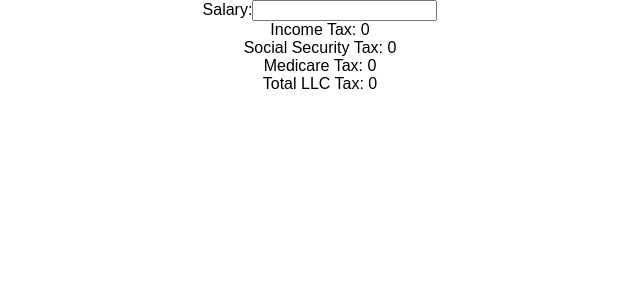
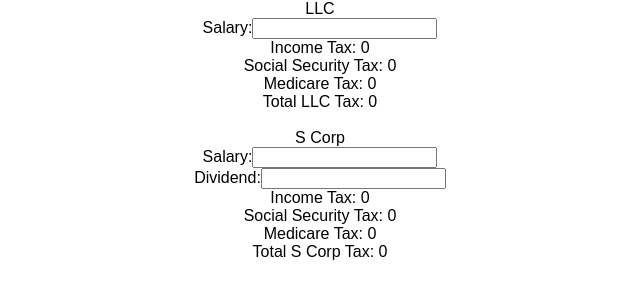
Before and after one commit to brntsllvn/llcors, a React (Create React App) app: page / in a window 1280 px wide. Shown: the top 300 px of the page, without its empty margins (320-960 px from the left). Built offline with nearby package versions, Linux system fonts and the light colour scheme.

Commit message:
add stateful calculations for s corp

```diff
--- a/src/App.js
+++ b/src/App.js
@@ -18,34 +18,34 @@ function calculateTax(income, taxTableKey) {
   return taxableIncome * taxRate;
 }
 
-// function calculateSCorpTax(sCorpIncome, sCorpDividend, taxTableKey) {
-//   if (!sCorpIncome && !sCorpDividend) {
-//     return 0;
-//   }
-//   if (!sCorpIncome) {
-//     sCorpIncome = 0;
-//   }
-//   if (!sCorpDividend) {
-//     sCorpDividend = 0;
-//   }
-//   var taxRate = getTaxRate(taxTableKey);
-//   var taxableIncome = getSCorpTaxableIncome(sCorpIncome, sCorpDividend, taxTableKey);
-//   return taxableIncome * taxRate;
-// }
+function calculateSCorpTax(sCorpIncome, sCorpDividend, taxTableKey) {
+  if (!sCorpIncome && !sCorpDividend) {
+    return 0;
+  }
+  if (!sCorpIncome) {
+    sCorpIncome = 0;
+  }
+  if (!sCorpDividend) {
+    sCorpDividend = 0;
+  }
+  var taxRate = getTaxRate(taxTableKey);
+  var taxableIncome = getSCorpTaxableIncome(sCorpIncome, sCorpDividend, taxTableKey);
+  return taxableIncome * taxRate;
+}
 
 function getTaxableIncome(income, taxName) {
   return taxName === 'social security' ? getSocialSecurityTax(income) : income;
 }
 
-// function getSCorpTaxableIncome(sCorpIncome, sCorpDividend, taxName) {
-//   if (taxName === 'medicare') {
-//     return sCorpIncome;
-//   } else if (taxName === 'social security') {
-//     return getSocialSecurityTax(sCorpIncome);
-//   } else {
-//     return sCorpIncome + sCorpDividend;
-//   }
-// }
+function getSCorpTaxableIncome(sCorpIncome, sCorpDividend, taxName) {
+  if (taxName === 'medicare') {
+    return sCorpIncome;
+  } else if (taxName === 'social security') {
+    return getSocialSecurityTax(sCorpIncome);
+  } else {
+    return sCorpIncome + sCorpDividend;
+  }
+}
 
 function getSocialSecurityTax(income) {
   return Math.min(128400, income);
@@ -97,17 +97,35 @@ class TaxForm extends Component {
     });
   }
 
-  // updateSCorpIncome(event) {
-  //   this.setState({
-  //     sCorpIncome: event.target.valueAsNumber
-  //   })
-  // }
+  updateSCorpTaxWithSalary = event => {
+    var updatedIncome = event.target.valueAsNumber;
+    var sCorpIncomeTax = calculateSCorpTax(updatedIncome, this.state.sCorpDividend, 'income');
+    var sCorpSocialSecurityTax = calculateSCorpTax(updatedIncome, this.state.sCorpDividend, 'social security');
+    var sCorpMedicareTax = calculateSCorpTax(updatedIncome, this.state.sCorpDividend, 'medicare');
+    var sCorpTotalTax = sCorpIncomeTax + sCorpSocialSecurityTax + sCorpMedicareTax;
+    this.setState({
+      sCorpIncome: updatedIncome,
+      sCorpIncomeTax: sCorpIncomeTax,
+      sCorpSocialSecurityTax: sCorpSocialSecurityTax,
+      sCorpMedicareTax: sCorpMedicareTax,
+      sCorpTotalTax: sCorpTotalTax
+    })
+  }
 
-  // updateSCorpDividend(event) {
-  //   this.setState({
-  //     sCorpDividend: event.target.valueAsNumber
-  //   })
-  // }
+  updateSCorpTaxWithDividend = event => {
+    var updatedDividend = event.target.valueAsNumber;
+    var sCorpIncomeTax = calculateSCorpTax(this.state.sCorpIncome, updatedDividend, 'income');
+    var sCorpSocialSecurityTax = calculateSCorpTax(this.state.sCorpIncome, updatedDividend, 'social security');
+    var sCorpMedicareTax = calculateSCorpTax(this.state.sCorpIncome, updatedDividend, 'medicare');
+    var sCorpTotalTax = sCorpIncomeTax + sCorpSocialSecurityTax + sCorpMedicareTax;
+    this.setState({
+      sCorpDividend: updatedDividend,
+      sCorpIncomeTax: sCorpIncomeTax,
+      sCorpSocialSecurityTax: sCorpSocialSecurityTax,
+      sCorpMedicareTax: sCorpMedicareTax,
+      sCorpTotalTax: sCorpTotalTax
+    })
+  }
 
   renderTaxItem(label, tax) {
     return (
@@ -118,36 +136,10 @@ class TaxForm extends Component {
     )
   }
 
-  /*renderSCorpTaxItem(label, taxTableKey) {
-    return (
-      <TaxItem
-        label={label}
-        value={calculateSCorpTax(
-          this.state.sCorpIncome,
-          this.state.sCorpDividend,
-          taxTableKey
-        )}
-      />
-    )
-  }
-
-  renderTotalSCorpTaxItem(label) {
-    return (
-      <TaxItem
-        label={label}
-        value={calculateTotalSCorpTax(
-          this.state.sCorpIncomeTax,
-          this.state.sCorpSocialSecurityTax,
-          this.state.sCorpMedicareTax
-        )}
-      />
-    )
-  }*/
-
-
   render() {
     return (
       <form onSubmit={this.handleSubmit}>
+        <div>LLC</div>
         <div>
           Salary:
           <input
@@ -162,28 +154,29 @@ class TaxForm extends Component {
           {this.renderTaxItem('Total LLC Tax', this.state.llcTotalTax)}
         </div>
 
-        {/*<br></br>
+        <br></br>
 
+        <div>S Corp</div>
         <div>
           Salary:
           <input
-            onChange={this.updateSCorpIncome}
+            onChange={this.updateSCorpTaxWithSalary}
             type="number"
           />
         </div>
         <div>
           Dividend:
           <input
-            onChange={this.updateSCorpDividend}
+            onChange={this.updateSCorpTaxWithDividend}
             type="number"
           />
         </div>
         <div>
-          {this.renderSCorpTaxItem('Income Tax', 'income')}
-          {this.renderSCorpTaxItem('Social Security Tax', 'social security')}
-          {this.renderSCorpTaxItem('Medicare Tax', 'medicare')}
-          {this.renderTotalSCorpTaxItem('Total S Corp Tax')}
-        </div>*/}
+          {this.renderTaxItem('Income Tax', this.state.sCorpIncomeTax)}
+          {this.renderTaxItem('Social Security Tax', this.state.sCorpSocialSecurityTax)}
+          {this.renderTaxItem('Medicare Tax', this.state.sCorpMedicareTax)}
+          {this.renderTaxItem('Total S Corp Tax', this.state.sCorpTotalTax)}
+        </div>
       </form>
     )
   }
```
